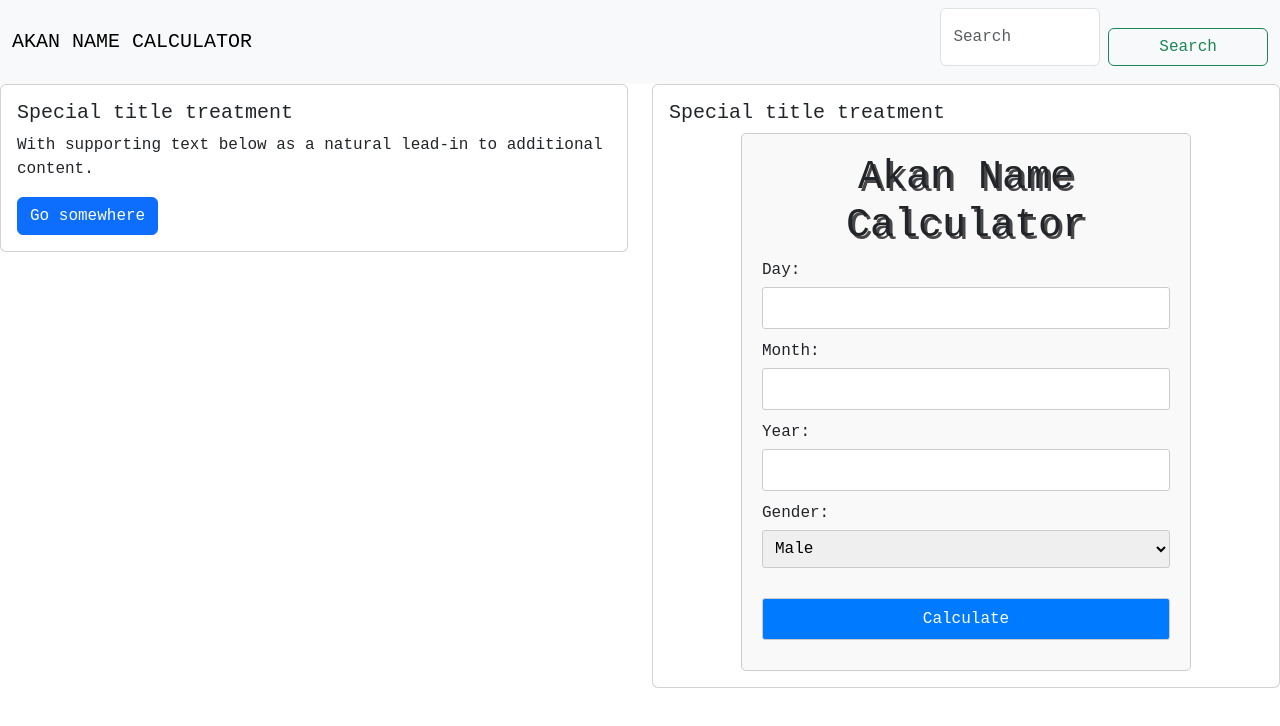
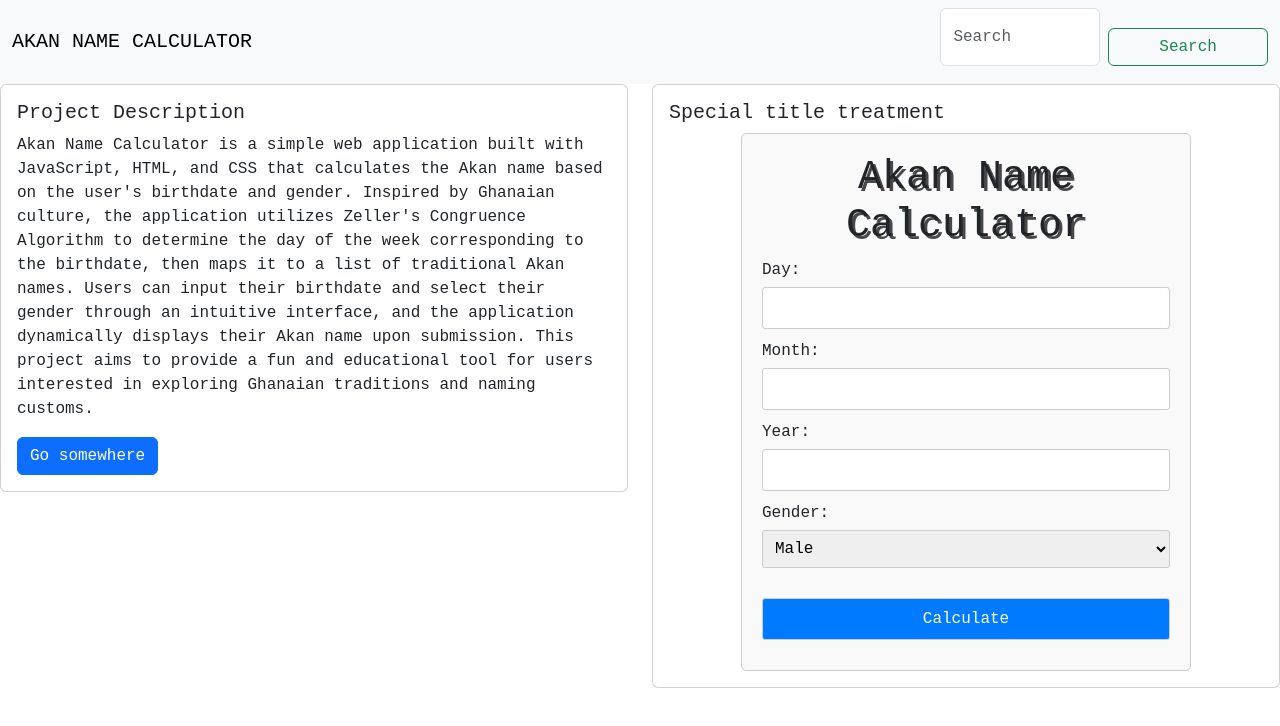
Before and after one commit to odhiambo-ed/moringa-vanillajs-age-calculator, a website built with Vite: page index.html in a window 1280 px wide. Built offline with nearby package versions, Linux system fonts and the light colour scheme.

Commit message:
add project description

```diff
--- a/index.html
+++ b/index.html
@@ -30,8 +30,8 @@
   <div class="col-sm-6 mb-3 mb-sm-0">
     <div class="card">
       <div class="card-body">
-        <h5 class="card-title">Special title treatment</h5>
-        <p class="card-text">With supporting text below as a natural lead-in to additional content.</p>
+        <h5 class="card-title">Project Description</h5>
+        <p class="card-text">Akan Name Calculator is a simple web application built with JavaScript, HTML, and CSS that calculates the Akan name based on the user's birthdate and gender. Inspired by Ghanaian culture, the application utilizes Zeller's Congruence Algorithm to determine the day of the week corresponding to the birthdate, then maps it to a list of traditional Akan names. Users can input their birthdate and select their gender through an intuitive interface, and the application dynamically displays their Akan name upon submission. This project aims to provide a fun and educational tool for users interested in exploring Ghanaian traditions and naming customs.</p>
         <a href="#" class="btn btn-primary">Go somewhere</a>
       </div>
     </div>
```
